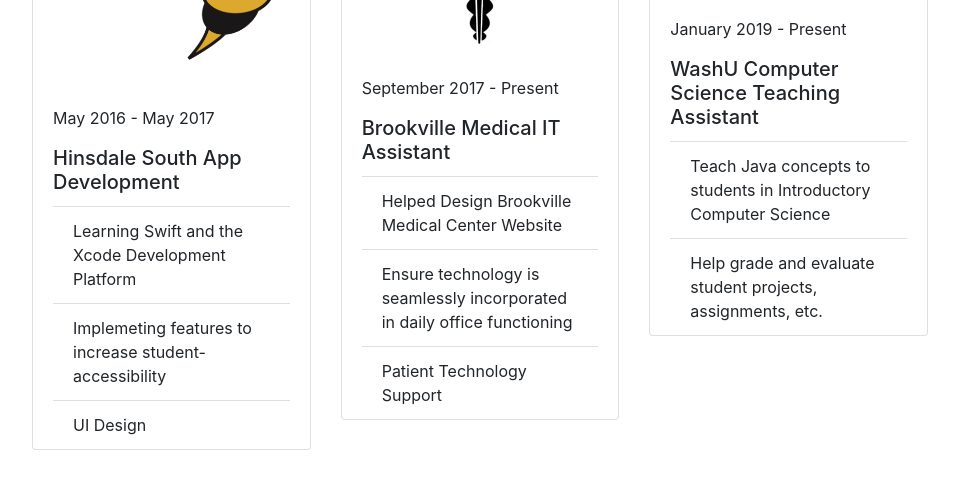
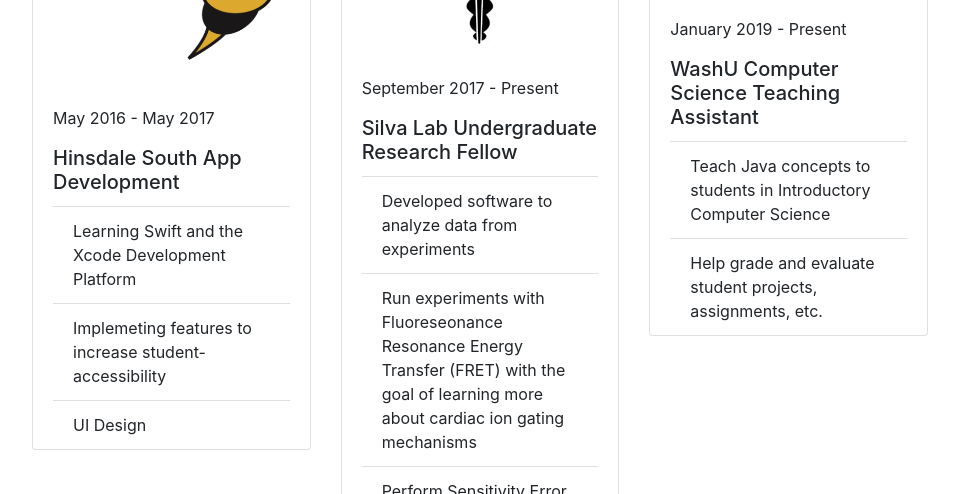
Before and after one commit to ndsambare/resumePage, a website with bundled scripts: page index.html in a window 1280 px wide. Shown: the part 1457-1951 px from the top of the page, without its empty margins (304-1263 px from the left). Built offline with nearby package versions, Linux system fonts and the light colour scheme; a web font is replaced by a local one.

Commit message:
Updated Experience

```diff
--- a/index.html
+++ b/index.html
@@ -297,15 +297,15 @@
                 />
                 <div class="card-body pb-0">
                   <p>September 2017 - Present</p>
-                  <h5 class="card-title">Brookville Medical IT Assistant</h5>
+                  <h5 class="card-title">Silva Lab Undergraduate Research Fellow</h5>
                   <ul class="list-group list-group-flush">
                     <li class="list-group-item">
-                      Helped Design Brookville Medical Center Website
+                      Developed software to analyze data from experiments
                     </li>
                     <li class="list-group-item">
-                      Ensure technology is seamlessly incorporated in daily office functioning
+                      Run experiments with Fluoreseonance Resonance Energy Transfer (FRET) with the goal of learning more about cardiac ion gating mechanisms
                     </li>
-                    <li class="list-group-item">Patient Technology Support</li>
+                    <li class="list-group-item">Perform Sensitivity Error Analyses on data</li>
                   </ul>
                 </div>
               </div>
```
